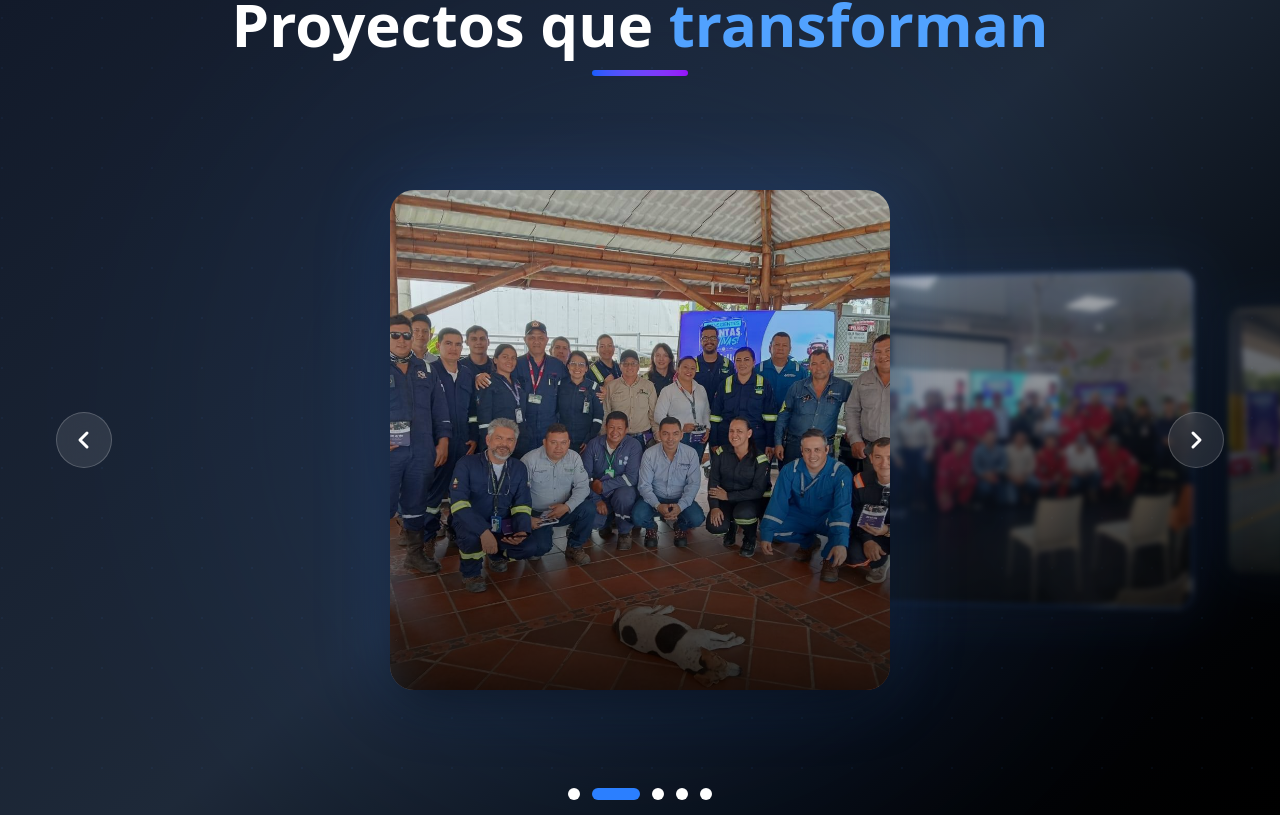
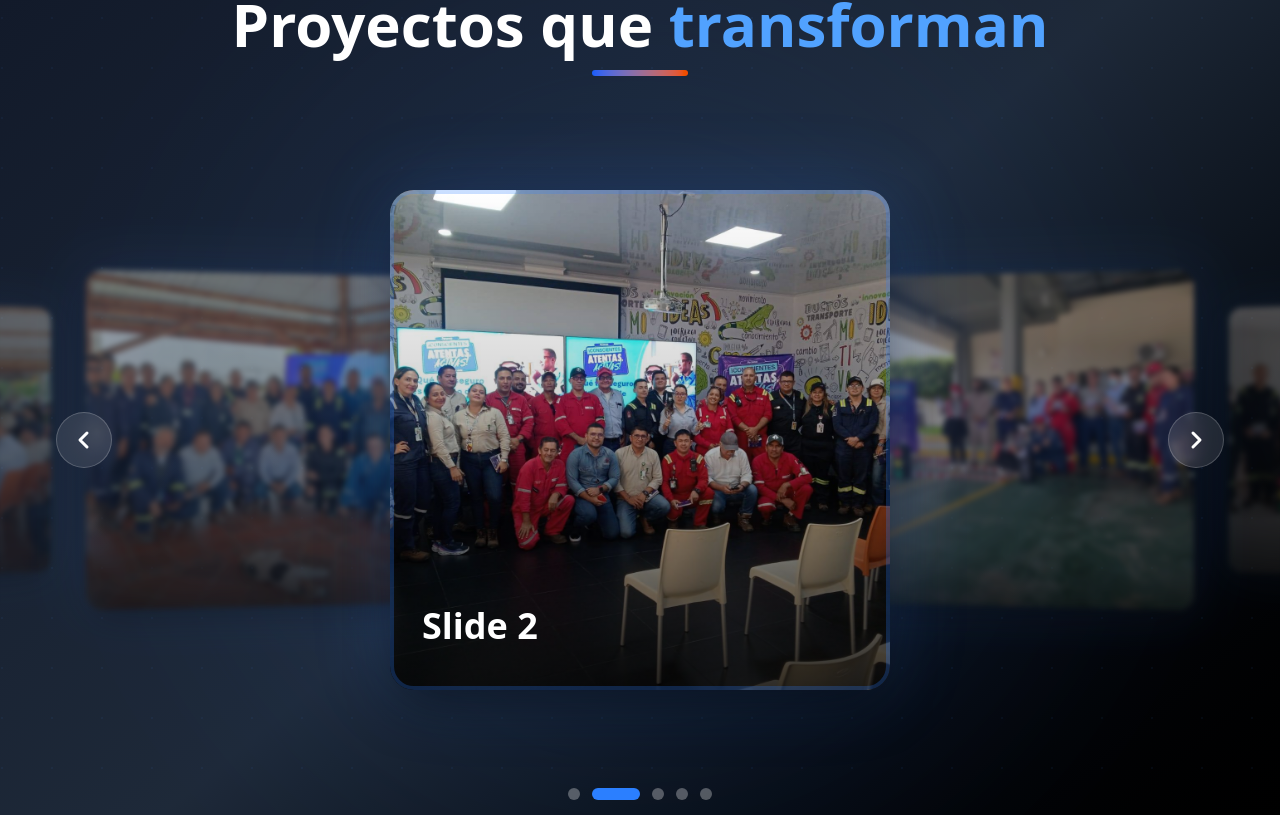
Before and after one commit to jldev1227/landing-segispro, a SvelteKit app in the folder landing/: page / in a window 1280 px wide. Shown: the part 3223-4038 px from the top of the page. Built offline with nearby package versions, Linux system fonts and the light colour scheme.

Commit message:
Implement code changes to enhance functionality and improve performance

```diff
--- a/landing/src/routes/+page.svelte
+++ b/landing/src/routes/+page.svelte
@@ -10,11 +10,12 @@
 	let activeSection = 'inicio';
 
 	$: isScrolled = scrollY > 50;
+	$: carouselKey = currentIndex; // Forzar re-render cuando cambia el índice
 
 	const navItems = [
 		{ id: 'inicio', label: 'Inicio' },
 		{ id: 'services', label: 'Servicios' },
-		{ id: 'nosotros', label: 'Nosotros' },
+		{ id: 'nosotros', label: 'Nosotros' }
 	];
 	let mounted = false;
 	let heroVisible = false;
@@ -184,7 +185,13 @@
 		description?: string;
 	}
 
-	let images: GalleryImage[] = [	{ src: '/slides/slide-1.jpg', title: 'Slide 1' }, { src: '/slides/slide-2.jpg', title: 'Slide 2' }, { src: '/slides/slide-3.jpg', title: 'Slide 3' }, { src: '/slides/slide-4.jpg', title: 'Slide 4' }, { src: '/slides/slide-5.jpg', title: 'Slide 5' }];
+	let images: GalleryImage[] = [
+		{ src: '/slides/slide-1.jpg', title: 'Slide 1' },
+		{ src: '/slides/slide-2.jpg', title: 'Slide 2' },
+		{ src: '/slides/slide-3.jpg', title: 'Slide 3' },
+		{ src: '/slides/slide-4.jpg', title: 'Slide 4' },
+		{ src: '/slides/slide-5.jpg', title: 'Slide 5' }
+	];
 
 	let currentIndex = 0;
 	let isAutoPlaying = true;
@@ -209,17 +216,32 @@
 
 	// Calcular posición y estilo de cada card
 	function getCardStyle(index: number): string {
-		const position = index - currentIndex;
+		// Calcular posición circular relativa
+		let position = index - currentIndex;
+
+		// Normalizar para loop circular (camino más corto)
+		const halfLength = Math.floor(images.length / 2);
+		if (position > halfLength) {
+			position -= images.length;
+		} else if (position < -halfLength) {
+			position += images.length;
+		}
+
 		const absPosition = Math.abs(position);
 
+		// Solo mostrar cards cercanas (optimización)
+		if (absPosition > 2) {
+			return 'display: none;';
+		}
+
 		// Escala: 1 para el centro, menor para los lados
-		const scale = position === 0 ? 1 : SCALE_FACTOR - (absPosition - 1) * 0.1;
+		const scale = position === 0 ? 1 : Math.max(0.4, SCALE_FACTOR - (absPosition - 1) * 0.1);
 
 		// Blur: 0 para el centro, aumenta para los lados
-		const blur = position === 0 ? 0 : BLUR_AMOUNT + (absPosition - 1) * 2;
+		const blur = position === 0 ? 0 : Math.min(8, BLUR_AMOUNT + (absPosition - 1) * 2);
 
 		// Opacidad
-		const opacity = position === 0 ? 1 : 0.6 - (absPosition - 1) * 0.2;
+		const opacity = position === 0 ? 1 : Math.max(0.2, 0.6 - (absPosition - 1) * 0.2);
 
 		// Posición Z (profundidad)
 		const translateZ = position === 0 ? 0 : -100 * absPosition;
@@ -231,15 +253,12 @@
 		const rotateY = position * -15;
 
 		return `
-			transform:
-				translateX(${translateX}px)
-				translateZ(${translateZ}px)
-				rotateY(${rotateY}deg)
-				scale(${Math.max(0.4, scale)});
-			filter: blur(${Math.min(8, blur)}px);
-			opacity: ${Math.max(0, opacity)};
+			transform: translateX(${translateX}px) translateZ(${translateZ}px) rotateY(${rotateY}deg) scale(${scale});
+			filter: blur(${blur}px);
+			opacity: ${opacity};
 			z-index: ${100 - absPosition};
 			pointer-events: ${position === 0 ? 'auto' : 'none'};
+			display: block;
 		`;
 	}
 
@@ -306,12 +325,13 @@
 		if (e.key === 'ArrowLeft') goToPrev();
 		if (e.key === 'ArrowRight') goToNext();
 	}
-
 </script>
 
 <svelte:head>
 	<!-- Title optimizado -->
-	<title>SEGISPRO - Capacitaciones y Auditorías en Seguridad y Salud Laboral | Yopal, Casanare</title>
+	<title
+		>SEGISPRO - Capacitaciones y Auditorías en Seguridad y Salud Laboral | Yopal, Casanare</title
+	>
 
 	<!-- Meta descripción -->
 	<meta
@@ -331,8 +351,14 @@
 
 	<!-- Open Graph (Facebook, LinkedIn) -->
 	<meta property="og:type" content="website" />
-	<meta property="og:title" content="SEGISPRO - Tu aliado estratégico en seguridad y salud laboral" />
-	<meta property="og:description" content="Capacitaciones personalizadas y auditorías especializadas para empresas. Más de 15 años de experiencia en sistemas de gestión HSEQ." />
+	<meta
+		property="og:title"
+		content="SEGISPRO - Tu aliado estratégico en seguridad y salud laboral"
+	/>
+	<meta
+		property="og:description"
+		content="Capacitaciones personalizadas y auditorías especializadas para empresas. Más de 15 años de experiencia en sistemas de gestión HSEQ."
+	/>
 	<meta property="og:url" content="https://www.segispro.com" />
 	<meta property="og:image" content="https://www.segispro.com/og-image.jpg" />
 	<meta property="og:locale" content="es_CO" />
@@ -341,7 +367,10 @@
 	<!-- Twitter Card -->
 	<meta name="twitter:card" content="summary_large_image" />
 	<meta name="twitter:title" content="SEGISPRO - Capacitaciones y Auditorías SST" />
-	<meta name="twitter:description" content="Líderes en soluciones integrales de seguridad, salud laboral y medio ambiente desde 2009." />
+	<meta
+		name="twitter:description"
+		content="Líderes en soluciones integrales de seguridad, salud laboral y medio ambiente desde 2009."
+	/>
 	<meta name="twitter:image" content="https://www.segispro.com/twitter-card.jpg" />
 
 	<!-- Canonical URL -->
@@ -399,7 +428,10 @@
 	</script>
 
 	<!-- Robots -->
-	<meta name="robots" content="index, follow, max-image-preview:large, max-snippet:-1, max-video-preview:-1" />
+	<meta
+		name="robots"
+		content="index, follow, max-image-preview:large, max-snippet:-1, max-video-preview:-1"
+	/>
 
 	<!-- Viewport y responsive -->
 	<meta name="viewport" content="width=device-width, initial-scale=1.0" />
@@ -481,7 +513,11 @@
 				</div>
 
 				<!-- CTA Button -->
-				<a href="#contacto" class="group relative hidden overflow-hidden rounded-full bg-linear-to-r from-blue-600 to-blue-500 px-6 py-2.5 font-semibold text-white shadow-lg transition-all duration-300 hover:shadow-xl md:block" in:fly={{ x: 20, duration: 600, delay: 400, easing: quintOut }}>
+				<a
+					href="#contacto"
+					class="group relative hidden overflow-hidden rounded-full bg-linear-to-r from-blue-600 to-blue-500 px-6 py-2.5 font-semibold text-white shadow-lg transition-all duration-300 hover:shadow-xl md:block"
+					in:fly={{ x: 20, duration: 600, delay: 400, easing: quintOut }}
+				>
 					<span class="relative z-10">Contáctanos</span>
 					<!-- Efecto de onda al hover -->
 					<span
@@ -821,10 +857,15 @@
 
 {#if mounted}
 	<!-- Gallery Section -->
-	<section class="relative py-24 px-6 bg-linear-to-br from-gray-900 via-gray-800 to-black overflow-hidden">
+	<section
+		class="relative overflow-hidden bg-linear-to-br from-gray-900 via-gray-800 to-black px-6 py-24"
+	>
 		<!-- Fondo animado -->
 		<div class="absolute inset-0 opacity-20">
-			<div class="absolute inset-0" style="background-image: radial-gradient(circle at 2px 2px, rgba(59, 130, 246, 0.3) 1px, transparent 0); background-size: 50px 50px;"></div>
+			<div
+				class="absolute inset-0"
+				style="background-image: radial-gradient(circle at 2px 2px, rgba(59, 130, 246, 0.3) 1px, transparent 0); background-size: 50px 50px;"
+			></div>
 		</div>
 
 		<!-- Glow effect desde la imagen actual -->
@@ -833,16 +874,18 @@
 			style="background: radial-gradient(circle at 50% 50%, rgba(59, 130, 246, 0.4), transparent 70%);"
 		></div>
 
-		<div class="container mx-auto max-w-7xl relative z-10">
+		<div class="relative z-10 container mx-auto max-w-7xl">
 			<!-- Header -->
-			<div in:fly={{ y: 30, duration: 800 }} class="text-center mb-16">
-				<p class="text-sm text-blue-400 uppercase tracking-wide mb-3 font-semibold">
+			<div in:fly={{ y: 30, duration: 800 }} class="mb-16 text-center">
+				<p class="mb-3 text-sm font-semibold tracking-wide text-blue-400 uppercase">
 					Nuestra experiencia
 				</p>
-				<h2 class="text-4xl md:text-5xl lg:text-6xl font-bold text-white mb-4">
+				<h2 class="mb-4 text-4xl font-bold text-white md:text-5xl lg:text-6xl">
 					Proyectos que <span class="text-blue-400">transforman</span>
 				</h2>
-				<div class="w-24 h-1.5 bg-linear-to-r from-blue-600 to-purple-600 mx-auto rounded-full"></div>
+				<div
+					class="mx-auto h-1.5 w-24 rounded-full bg-linear-to-r from-blue-600 to-orange-600"
+				></div>
 			</div>
 
 			<!-- 3D Carousel Container -->
@@ -852,9 +895,30 @@
 				bind:clientWidth={containerWidth}
 			>
 				<!-- Cards -->
+				{#key currentIndex}
 					<div
 						class="carousel-track absolute inset-0 flex items-center justify-center"
 						style="transform-style: preserve-3d;"
+						role="region"
+						aria-label="Galería de imágenes"
+						tabindex="0"
+					>
+						{#each images as image, i}
+							{@const position = (() => {
+								let pos = i - currentIndex;
+								const halfLength = Math.floor(images.length / 2);
+								if (pos > halfLength) pos -= images.length;
+								else if (pos < -halfLength) pos += images.length;
+								return pos;
+							})()}
+							{@const isVisible = Math.abs(position) <= 2}
+
+							{#if isVisible}
+								<div
+									class="gallery-card absolute h-[400px] w-[300px] cursor-pointer overflow-hidden rounded-3xl md:h-[500px] md:w-[500px]"
+									style={getCardStyle(i)}
+									on:click={() => (i === currentIndex ? null : goToIndex(i))}
+									on:keydown={(e) => e.key === 'Enter' && i !== currentIndex && goToIndex(i)}
 									on:mousedown={handleDragStart}
 									on:mousemove={handleDragMove}
 									on:mouseup={handleDragEnd}
@@ -862,18 +926,6 @@
 									on:touchstart={handleDragStart}
 									on:touchmove={handleDragMove}
 									on:touchend={handleDragEnd}
-					role="region"
-					aria-label="Galería de imágenes"
-				>
-					{#each images as image, i}
-						{@const relativeIndex = i - currentIndex}
-						{@const isVisible = Math.abs(relativeIndex) <= 3}
-
-						{#if isVisible}
-							<div
-								class="gallery-card absolute w-[300px] md:w-[500px] h-[400px] md:h-[500px] rounded-3xl overflow-hidden transition-all duration-700 ease-out cursor-pointer"
-								style={getCardStyle(i)}
-								on:click={() => i === currentIndex ? null : goToIndex(i)}
 									role="button"
 									tabindex={i === currentIndex ? 0 : -1}
 								>
@@ -881,24 +933,26 @@
 									<img
 										src={image.src}
 										alt={image.title}
-									class="w-full h-full object-cover"
+										class="h-full w-full object-cover"
 										loading="lazy"
 									/>
 
 									<!-- Overlay gradient -->
-								<div class="absolute inset-0 bg-linear-to-t from-black/80 via-black/20 to-transparent"></div>
+									<div
+										class="absolute inset-0 bg-linear-to-t from-black/80 via-black/20 to-transparent"
+									></div>
 
 									<!-- Info (solo visible en card activa) -->
 									{#if i === currentIndex}
 										<div
-										class="absolute bottom-0 left-0 right-0 p-8 text-white"
+											class="absolute right-0 bottom-0 left-0 p-8 text-white"
 											in:fly={{ y: 20, duration: 600, delay: 300 }}
 										>
-										<h3 class="text-3xl md:text-4xl font-bold mb-3">
+											<h3 class="mb-3 text-3xl font-bold md:text-4xl">
 												{image.title}
 											</h3>
 											{#if image.description}
-											<p class="text-gray-300 text-lg">
+												<p class="text-lg text-gray-300">
 													{image.description}
 												</p>
 											{/if}
@@ -907,62 +961,68 @@
 
 									<!-- Border glow en card activa -->
 									{#if i === currentIndex}
-									<div class="absolute inset-0 border-4 border-blue-500/50 rounded-3xl pointer-events-none animate-pulse"></div>
+										<div
+											class="pointer-events-none absolute inset-0 animate-pulse rounded-3xl border-4 border-blue-500/50"
+										></div>
 									{/if}
 								</div>
 							{/if}
 						{/each}
 					</div>
+				{/key}
 
 				<!-- Navigation Arrows -->
 				<button
 					on:click={goToPrev}
-					class="absolute left-4 md:left-8 top-1/2 -translate-y-1/2 z-50 w-14 h-14 bg-white/10 backdrop-blur-md hover:bg-white/20 rounded-full flex items-center justify-center transition-all duration-300 hover:scale-110 border border-white/20"
+					class="absolute top-1/2 left-4 z-50 flex h-14 w-14 -translate-y-1/2 items-center justify-center rounded-full border border-white/20 bg-white/10 backdrop-blur-md transition-all duration-300 hover:scale-110 hover:bg-white/20 md:left-8"
 					aria-label="Imagen anterior"
 				>
-					<svg class="w-6 h-6 text-white" fill="none" stroke="currentColor" viewBox="0 0 24 24">
-						<path stroke-linecap="round" stroke-linejoin="round" stroke-width="3" d="M15 19l-7-7 7-7"/>
+					<svg class="h-6 w-6 text-white" fill="none" stroke="currentColor" viewBox="0 0 24 24">
+						<path
+							stroke-linecap="round"
+							stroke-linejoin="round"
+							stroke-width="3"
+							d="M15 19l-7-7 7-7"
+						/>
 					</svg>
 				</button>
 
 				<button
 					on:click={goToNext}
-					class="absolute right-4 md:right-8 top-1/2 -translate-y-1/2 z-50 w-14 h-14 bg-white/10 backdrop-blur-md hover:bg-white/20 rounded-full flex items-center justify-center transition-all duration-300 hover:scale-110 border border-white/20"
+					class="absolute top-1/2 right-4 z-50 flex h-14 w-14 -translate-y-1/2 items-center justify-center rounded-full border border-white/20 bg-white/10 backdrop-blur-md transition-all duration-300 hover:scale-110 hover:bg-white/20 md:right-8"
 					aria-label="Siguiente imagen"
 				>
-					<svg class="w-6 h-6 text-white" fill="none" stroke="currentColor" viewBox="0 0 24 24">
-						<path stroke-linecap="round" stroke-linejoin="round" stroke-width="3" d="M9 5l7 7-7 7"/>
+					<svg class="h-6 w-6 text-white" fill="none" stroke="currentColor" viewBox="0 0 24 24">
+						<path
+							stroke-linecap="round"
+							stroke-linejoin="round"
+							stroke-width="3"
+							d="M9 5l7 7-7 7"
+						/>
 					</svg>
 				</button>
 			</div>
 
 			<!-- Indicators -->
-			<div class="flex items-center justify-center gap-3 mt-12">
+			<div class="mt-12 flex items-center justify-center gap-3">
 				{#each images as _, i}
 					<button
 						on:click={() => goToIndex(i)}
-						class="transition-all duration-300 rounded-full"
-						class:w-12={i === currentIndex}
-						class:w-3={i !== currentIndex}
-						class:h-3={true}
-						class:bg-blue-500={i === currentIndex}
-						class:bg-white={i !== currentIndex}
-						class:bg-opacity-30={i !== currentIndex}
-						class:hover:bg-white={i !== currentIndex}
-						class:hover:bg-opacity-50={i !== currentIndex}
+						class="rounded-full transition-all duration-300 {i === currentIndex
+							? 'h-3 w-12 bg-blue-500'
+							: 'h-3 w-3 bg-white/30 hover:bg-white/50'}"
 						aria-label={`Ir a imagen ${i + 1}`}
 					></button>
 				{/each}
 			</div>
 
 			<!-- Auto-play indicator -->
-			<div class="text-center mt-8">
+			<div class="mt-8 text-center">
 				<div class="inline-flex items-center gap-3 text-sm text-gray-400">
 					<div
-						class="w-2 h-2 rounded-full transition-colors duration-300"
-						class:bg-green-500={isAutoPlaying}
-						class:bg-gray-500={!isAutoPlaying}
-						class:animate-pulse={isAutoPlaying}
+						class="h-2 w-2 rounded-full transition-colors duration-300 {isAutoPlaying
+							? 'animate-pulse bg-green-500'
+							: 'bg-gray-500'}"
 					></div>
 					<span>
 						{isAutoPlaying ? 'Reproducción automática' : 'Pausado - Usa las flechas ← →'}
@@ -1574,20 +1634,42 @@
 </footer>
 
 <style>
+	/* ===== GLOBAL STYLES ===== */
 	:global(html) {
 		scroll-behavior: smooth;
 	}
 
+	/* GPU acceleration hints */
+	.video-mask,
+	.gallery-card {
+		box-shadow:
+			0 25px 50px -12px rgba(0, 0, 0, 0.5),
+			0 0 80px rgba(59, 130, 246, 0.2);
+		will-change: transform, filter, opacity;
+		transform-style: preserve-3d;
+		backface-visibility: hidden;
+		/* ESTA ES LA LÍNEA CLAVE */
+		transition:
+			transform 0.7s cubic-bezier(0.25, 0.46, 0.45, 0.94),
+			filter 0.7s ease-out,
+			opacity 0.7s ease-out,
+			box-shadow 0.3s ease;
+	}
+
+	/* Smooth font rendering */
 	:global(body) {
-		overflow-x: hidden;
-	}
-
+		-webkit-font-smoothing: antialiased;
+		-moz-osx-font-smoothing: grayscale;
+	}
+
+	/* ===== VIDEO MASK (Hero Section) ===== */
 	.video-mask {
 		clip-path: polygon(10% 0%, 100% 5%, 95% 100%, 0% 90%);
 		box-shadow:
 			0 20px 60px rgba(59, 130, 246, 0.3),
 			0 0 80px rgba(147, 51, 234, 0.2);
 		transition: all 0.5s ease;
+		will-change: transform, clip-path;
 	}
 
 	.video-mask:hover {
@@ -1610,31 +1692,6 @@
 		filter: blur(2px);
 	}
 
-	.carousel-track {
-		transition: transform 0.1s ease-out;
-	}
-
-	.gallery-card {
-		box-shadow:
-			0 25px 50px -12px rgba(0, 0, 0, 0.5),
-			0 0 80px rgba(59, 130, 246, 0.2);
-	}
-
-	.gallery-card:hover {
-		box-shadow:
-			0 35px 60px -12px rgba(0, 0, 0, 0.6),
-			0 0 100px rgba(59, 130, 246, 0.4);
-	}
-
-	/* Smooth cursor */
-	.carousel-track {
-		cursor: grab;
-	}
-
-	.carousel-track:active {
-		cursor: grabbing;
-	}
-
 	@keyframes borderGlow {
 		0%,
 		100% {
@@ -1647,11 +1704,49 @@
 		}
 	}
 
-	/* Versión móvil - mostrar video debajo del texto */
+	/* ===== CAROUSEL 3D (Gallery Section) ===== */
+	.carousel-track {
+		cursor: grab;
+		transition: transform 0.1s ease-out;
+	}
+
+	.carousel-track:active {
+		cursor: grabbing;
+	}
+
+	.gallery-card:hover {
+		box-shadow:
+			0 35px 60px -12px rgba(0, 0, 0, 0.6),
+			0 0 100px rgba(59, 130, 246, 0.4);
+	}
+
+	/* ===== RESPONSIVE ===== */
 	@media (max-width: 1023px) {
 		.video-mask {
 			clip-path: polygon(5% 3%, 97% 0%, 100% 97%, 3% 100%);
 			margin-top: 2rem;
 		}
+
+		.gallery-card {
+			/* Reduce sombras en móvil para mejor performance */
+			box-shadow:
+				0 15px 30px -8px rgba(0, 0, 0, 0.5),
+				0 0 50px rgba(59, 130, 246, 0.2);
+		}
+	}
+
+	/* ===== PERFORMANCE OPTIMIZATIONS ===== */
+	@media (prefers-reduced-motion: reduce) {
+		:global(html) {
+			scroll-behavior: auto;
+		}
+
+		.video-mask,
+		.gallery-card,
+		.border-glow,
+		.carousel-track {
+			animation: none !important;
+			transition: none !important;
+		}
 	}
 </style>
```
Also changed, not shown: landing/static/slides/slide-5.jpg (added). Lines whose indentation alone changed are shown as unchanged.
